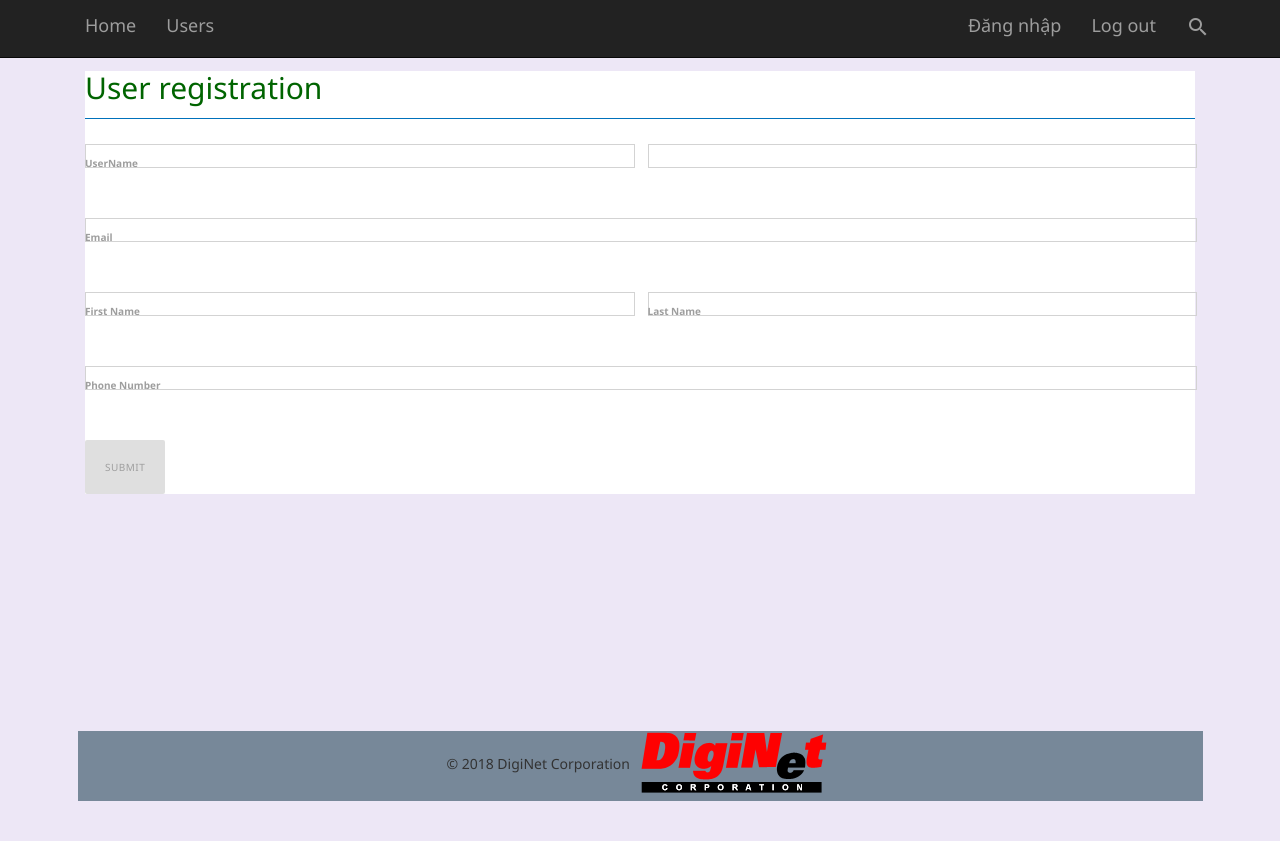
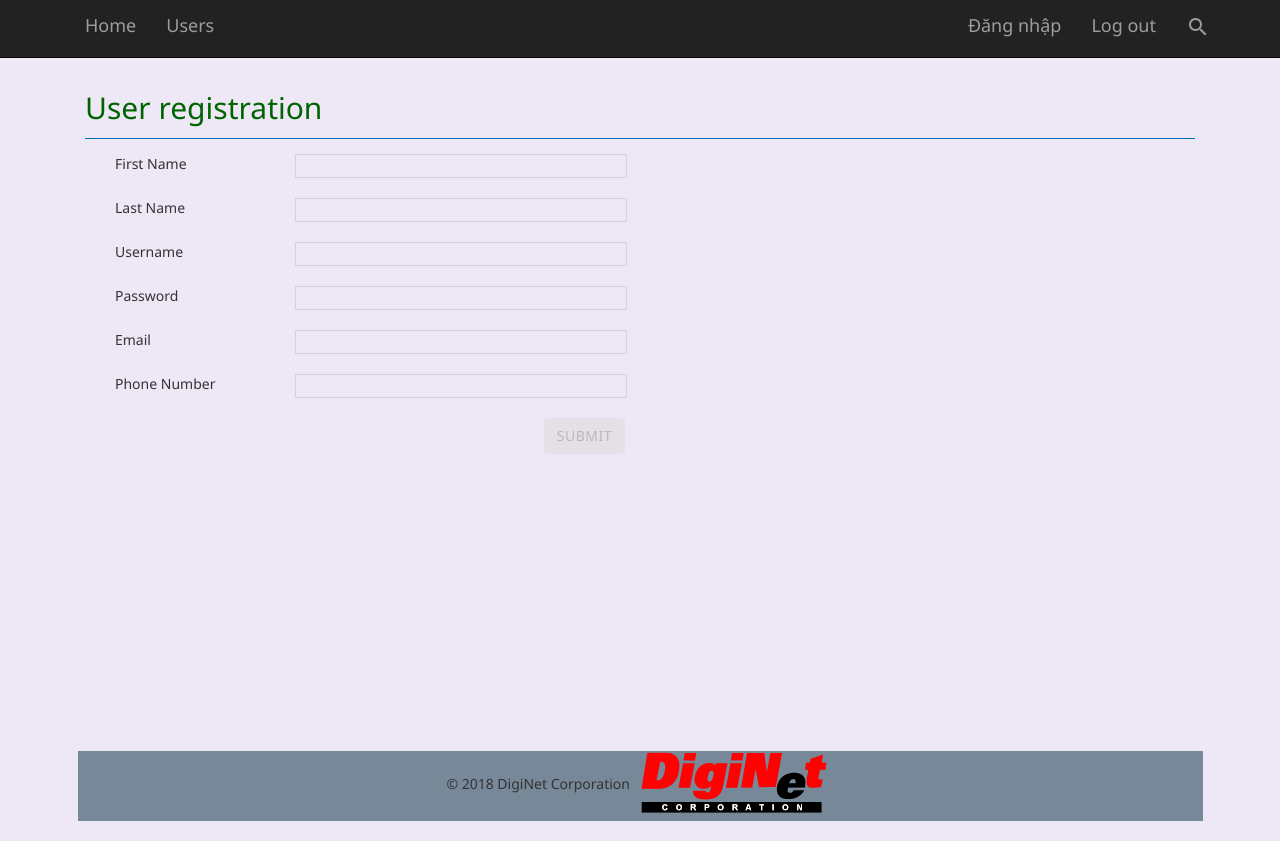
Before and after one commit to vutuoi103146/Angular5, an Angular app: page /signup in a window 1280 px wide. Built offline with nearby package versions, Linux system fonts and the light colour scheme.

Commit message:
form sign up done

```diff
--- a/src/app/app.component.css
+++ b/src/app/app.component.css
@@ -1,5 +1,5 @@
 
 #divContent{
-    margin-top: 50px;
+    margin-top: 70px;
     min-height: 680px;
 }
--- a/src/app/user/sign-up/sign-up.component.html
+++ b/src/app/user/sign-up/sign-up.component.html
@@ -1,44 +1,52 @@
+<form #userRegistrationForm="ngForm" (ngSubmit)="OnSubmit(userRegistrationForm)">
+  <h2 style="color: darkgreen;">
+    User registration
+  </h2>
+  <hr>
 
-<form class="col s12 white" #userRegistrationForm="ngForm" (ngSubmit)="OnSubmit(userRegistrationForm)">
-    <h2 style="color: darkgreen;">
-        User registration
-      </h2>
-      <hr>
-  <div class="row">
-    <div class="input-field col s6">
-      <input class="validate" type="text" name="UserName" #UserName="ngModel" [(ngModel)]="user.UserName" required>
-      <label data-error="Required field!">UserName</label>
-    </div>
-    <div class="input-field col s6">
-      <input class="validate" type="password" name="Password" #Password="ngModel" [(ngModel)]="user.Password" required minlength="3">
-      <!-- <label [attr.data-error]="Password.errors!=null?(Password.errors.required?'Required field!':'Minimum 3 characters needed'):''">Password</label> -->
+  <div class="col-md-12">
+    <div class="col-md-2">First Name</div>
+    <div class="col-md-4">
+      <input type="text" name="FirstName" #FirstName="ngModel" [(ngModel)]="user.FirstName">
     </div>
   </div>
-  <div class="row">
-    <div class="input-field col s12">
-      <input class="validate" type="text" name="Email" #Email="ngModel" [(ngModel)]="user.Email" [pattern]="emailPattern">
-      <label data-error="Invalid email!">Email</label>
+  <div class="col-md-12">
+    <div class="col-md-2">Last Name</div>
+    <div class="col-md-4">
+      <input type="text" name="LastName" #LastName="ngModel" [(ngModel)]="user.LastName">
     </div>
   </div>
-  <div class="row">
-    <div class="input-field col s6">
-      <input type="text" name="FirstName" #FirstName="ngModel" [(ngModel)]="user.FirstName">
-      <label>First Name</label>
-    </div>
-    <div class="input-field col s6">
-      <input type="text" name="LastName" #LastName="ngModel" [(ngModel)]="user.LastName">
-      <label>Last Name</label>
+  <div class="col-md-12">
+    <div class="col-md-2">Username</div>
+    <div class="col-md-4">
+      <input class="col-md-4" type="text" name="UserName" #UserName="ngModel" [(ngModel)]="user.UserName" required>
     </div>
   </div>
-  <div class="row">
-    <div class="input-field col s12">
-      <input  type="text" name="PhoneNumber" #PhoneNumber="ngModel" [(ngModel)]="user.PhoneNumber">
-      <label>Phone Number</label>
+  <div class="col-md-12">
+    <div class="col-md-2">Password</div>
+    <div class="col-md-4">
+      <input type="password" name="Password" #Password="ngModel" [(ngModel)]="user.Password" required minlength="3">
     </div>
   </div>
-  <div class="row">
-    <div class="input-field col s12">
-      <button [disabled]="!userRegistrationForm.valid" class="btn-large btn-submit" type="submit">Submit</button>
+
+  <div class="col-md-12">
+    <div class="col-md-2">Email</div>
+    <div class="col-md-4">
+      <input type="text" name="Email" #Email="ngModel" [(ngModel)]="user.Email" [pattern]="emailPattern">
     </div>
   </div>
+
+  <div class="col-md-12">
+    <div class="col-md-2">Phone Number</div>
+    <div class="col-md-4">
+      <input type="text" name="PhoneNumber" #PhoneNumber="ngModel" [(ngModel)]="user.PhoneNumber">
+    </div>
+  </div>
+  <div class="col-md-12">
+      <div class="col-md-6">
+          <button [disabled]="!userRegistrationForm.valid" class="btn btn-submit pull-right" type="submit">Submit</button>
+      </div>
+
+
+  </div>
 </form>
```
Also changed, not shown: src/app/user/sign-in/sign-in.component.html (indentation only), src/assets/images/logo_login_2.jpg (deleted).
